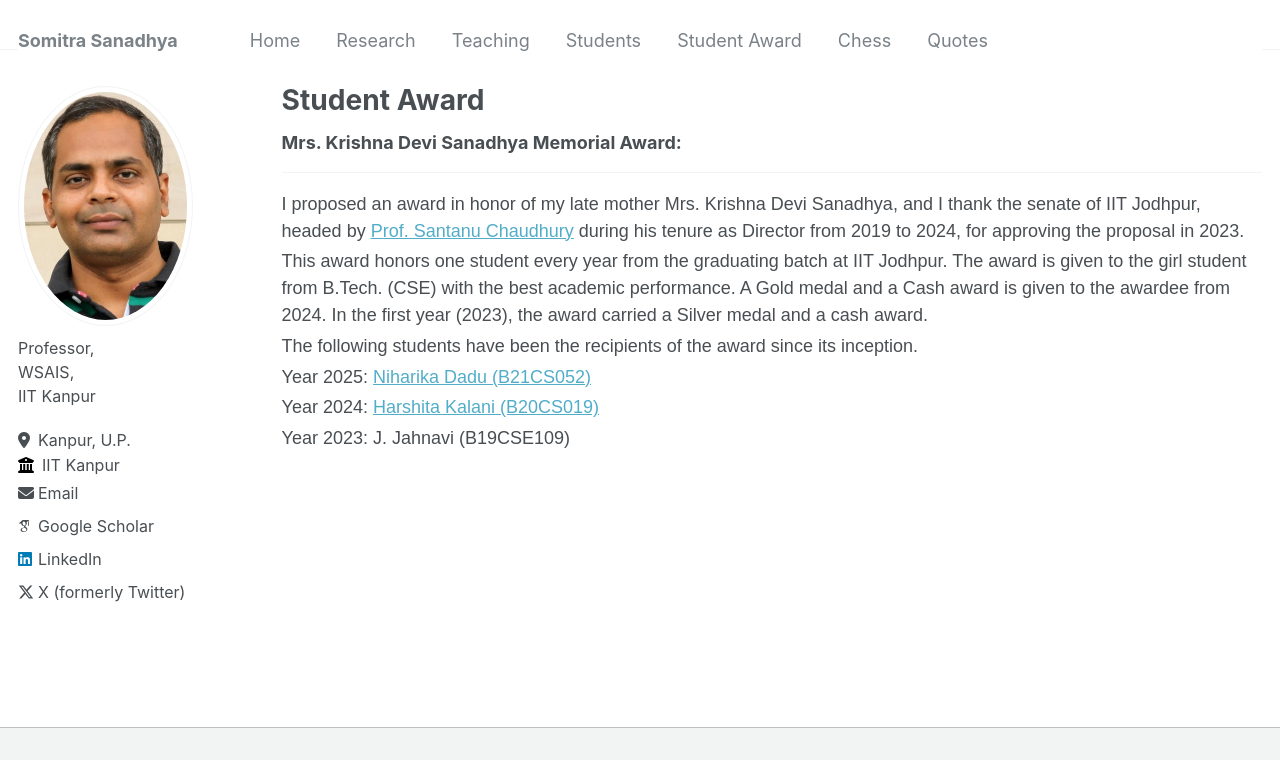
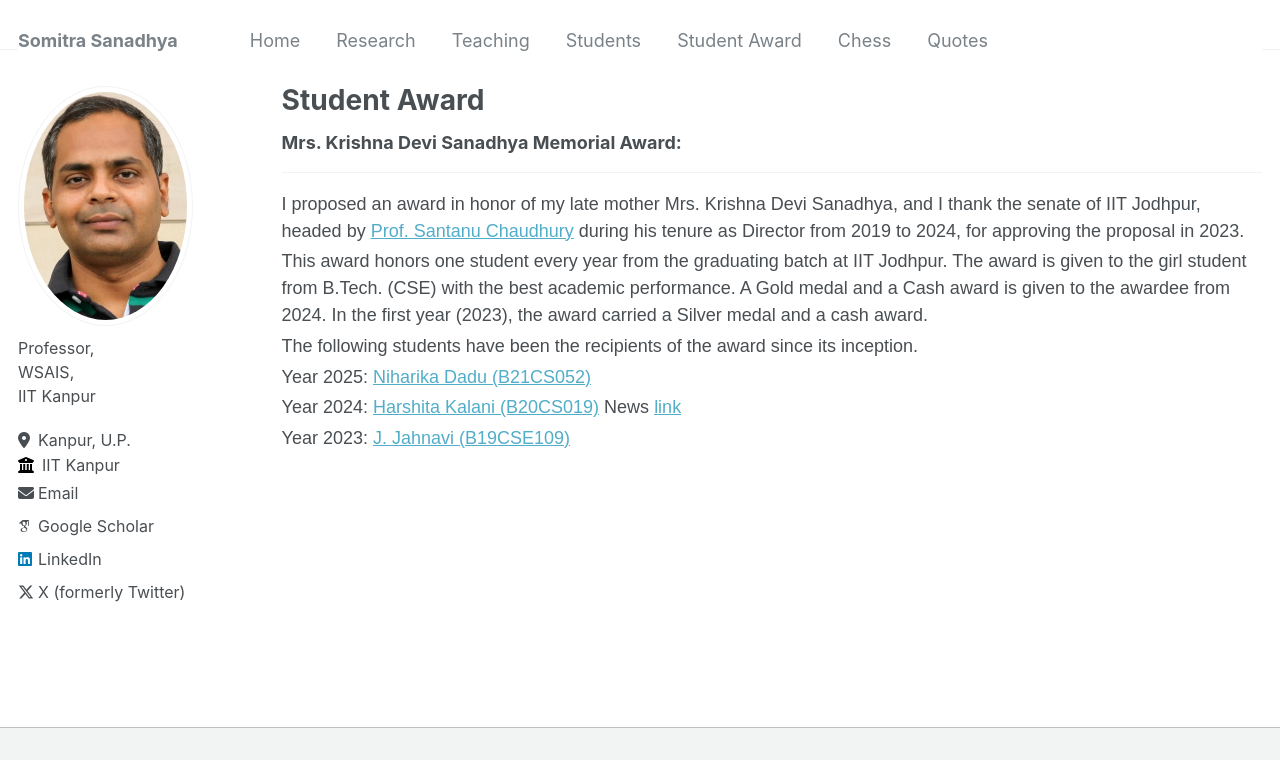
Before and after one commit to somitra-sanadhya/somitra-sanadhya.github.io, a Jekyll site: the page built from _pages/student_award.md, in a window 1280 px wide, cut to the strip 0-760 px from the top of the page. Built offline with Jekyll 4.4.1, drawn with Linux system fonts in a browser that asks for light colours; some web fonts are replaced.

Commit message:
Update student_award.md

```diff
--- a/_pages/student_award.md
+++ b/_pages/student_award.md
@@ -17,6 +17,6 @@ The following students have been the recipients of the award since its inception
 
 Year 2025: [Niharika Dadu (B21CS052)](https://in.linkedin.com/in/niharika-dadu-4b3181228)
 
-Year 2024: [Harshita Kalani (B20CS019)](https://www.linkedin.com/posts/iitjodhpur_iitjodhpur-convocation2024-topgraduates-activity-7256270477441019904-S9yA/)
+Year 2024: [Harshita Kalani (B20CS019)](https://in.linkedin.com/in/harshita-kalani-604866225) News [link](https://www.linkedin.com/posts/iitjodhpur_iitjodhpur-convocation2024-topgraduates-activity-7256270477441019904-S9yA/)
 
-Year 2023: J. Jahnavi (B19CSE109)
+Year 2023: [J. Jahnavi (B19CSE109)](https://www.linkedin.com/in/jahnavi-juluri-a819b1196/)
```
